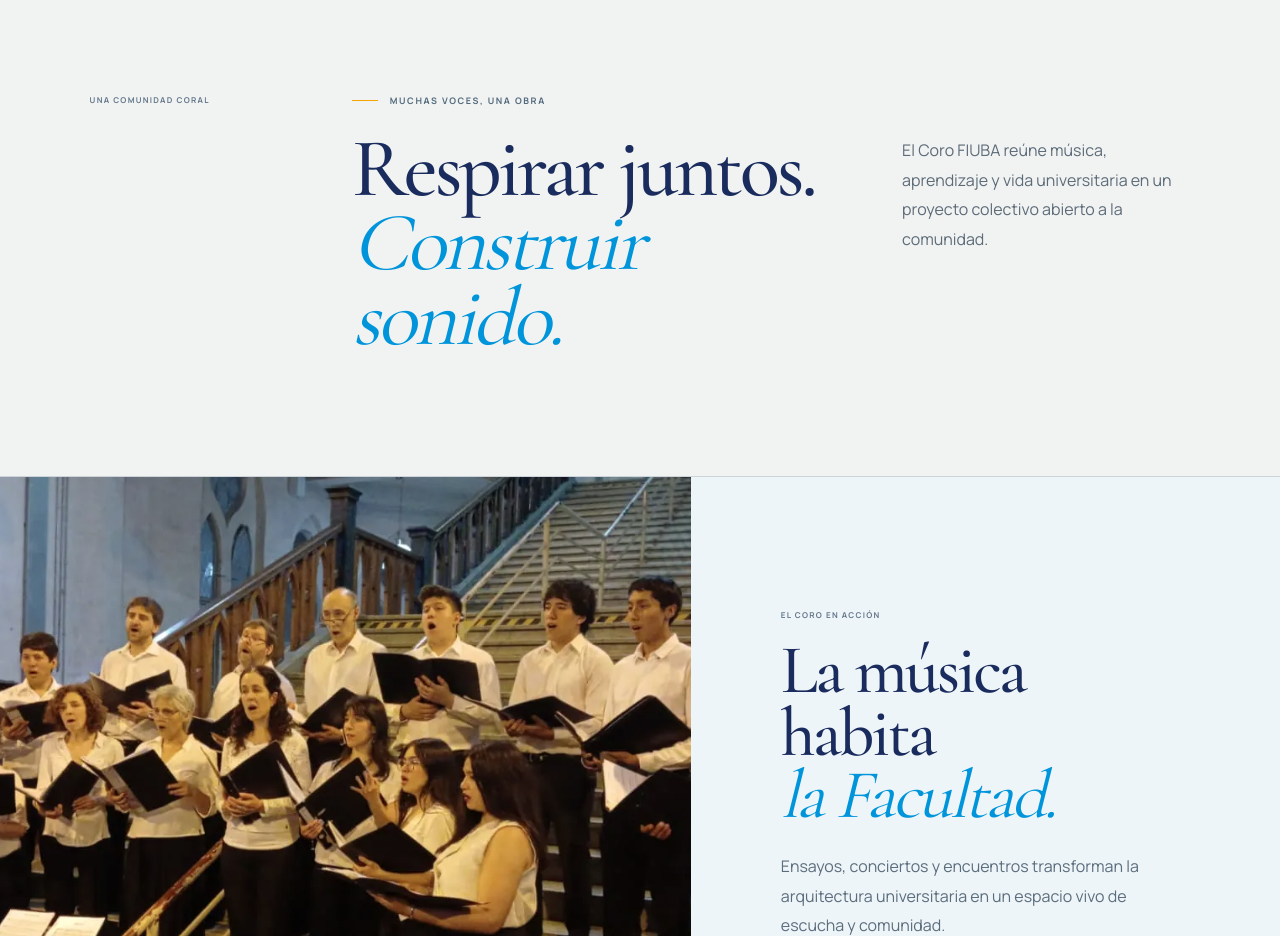
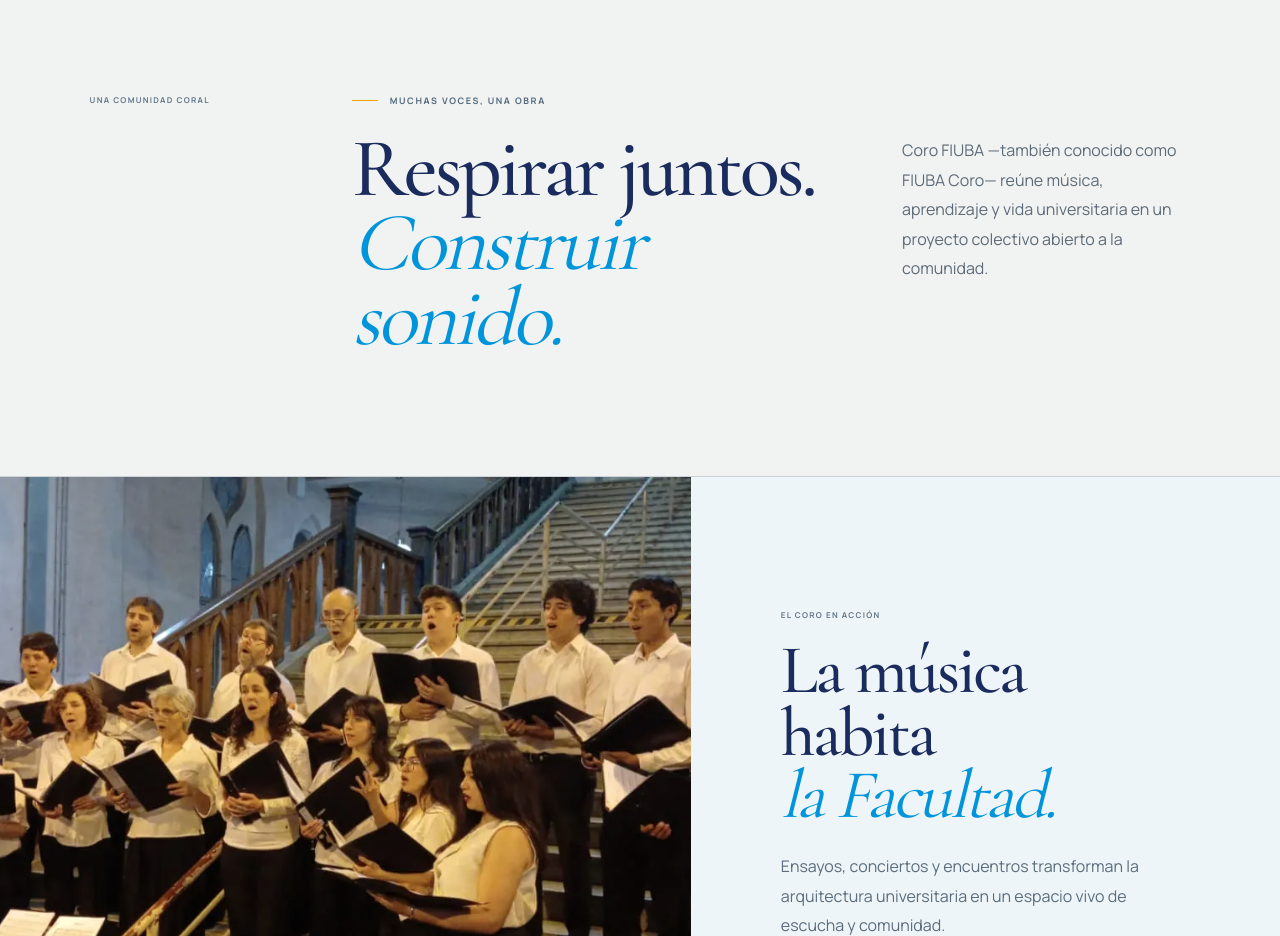
Before and after one commit to darobits/coro-fiuba-app-web, a Next.js app: page / in a window 1280 px wide. Shown: the part 980-1916 px from the top of the page. Built offline with nearby package versions, Linux system fonts and the light colour scheme.

Commit message:
Agrega FIUBA Coro como nombre alternativo

```diff
--- a/app/components/StructuredData.tsx
+++ b/app/components/StructuredData.tsx
@@ -17,7 +17,7 @@
         "@id": `${SITE_URL}/#website`,
         url: SITE_URL,
         name: "Coro FIUBA",
-        alternateName: "Coro de la Facultad de Ingeniería UBA",
+        alternateName: ["FIUBA Coro", "Coro de la Facultad de Ingeniería UBA", "corofiuba.com.ar"],
         inLanguage: "es-AR",
         publisher: { "@id": organizationId },
         about: { "@id": organizationId },
@@ -26,7 +26,7 @@
         "@type": "MusicGroup",
         "@id": organizationId,
         name: "Coro de la Facultad de Ingeniería de la Universidad de Buenos Aires",
-        alternateName: "Coro FIUBA",
+        alternateName: ["Coro FIUBA", "FIUBA Coro", "Coro de Ingeniería UBA"],
         url: SITE_URL,
         description: "Coro de la Facultad de Ingeniería de la Universidad de Buenos Aires, abierto a la comunidad, dirigido por Carolina Abbamonte y con Lurdes Sabeckis en la subdirección.",
         email: "mailto:fiubacoro@gmail.com",
--- a/app/layout.tsx
+++ b/app/layout.tsx
@@ -23,7 +23,7 @@
 export const viewport: Viewport = { themeColor: "#1a2b5e", colorScheme: "light" };
 
 const title = "Coro FIUBA | Coro de la Facultad de Ingeniería UBA";
-const description = "Sitio oficial del Coro de la Facultad de Ingeniería de la Universidad de Buenos Aires (FIUBA). Historia, conciertos, agenda, archivo y cómo sumarte.";
+const description = "Sitio oficial del Coro FIUBA (FIUBA Coro), el Coro de la Facultad de Ingeniería de la Universidad de Buenos Aires. Historia, conciertos, agenda, archivo y cómo sumarte.";
 
 export const metadata: Metadata = {
   metadataBase: new URL(SITE_URL),
--- a/app/page.tsx
+++ b/app/page.tsx
@@ -30,7 +30,7 @@
       <article><span>03</span><div><strong>Memoria viva</strong><p>Más de seis décadas de historia y actividad coral.</p></div></article>
     </section>
 
-    <section className="home-intro"><p className="section-index">Una comunidad coral</p><div><p className="eyebrow dark"><span /> Muchas voces, una obra</p><h2>Respirar juntos.<br /><em>Construir sonido.</em></h2></div><p>El Coro FIUBA reúne música, aprendizaje y vida universitaria en un proyecto colectivo abierto a la comunidad.</p></section>
+    <section className="home-intro"><p className="section-index">Una comunidad coral</p><div><p className="eyebrow dark"><span /> Muchas voces, una obra</p><h2>Respirar juntos.<br /><em>Construir sonido.</em></h2></div><p>Coro FIUBA —también conocido como FIUBA Coro— reúne música, aprendizaje y vida universitaria en un proyecto colectivo abierto a la comunidad.</p></section>
 
     <section className="home-photo-band"><figure><img src="/choir/concert-close.webp" alt="El Coro FIUBA cantando bajo la dirección de Carolina Abbamonte" /></figure><div><p className="section-index">El coro en acción</p><h2>La música habita<br /><em>la Facultad.</em></h2><p>Ensayos, conciertos y encuentros transforman la arquitectura universitaria en un espacio vivo de escucha y comunidad.</p><a className="text-link dark-link archive-link" href="/archivo">Explorar el archivo</a></div></section>
 
```
Also changed, not shown: 1 other file (tests, documents, lock files or other folders).
